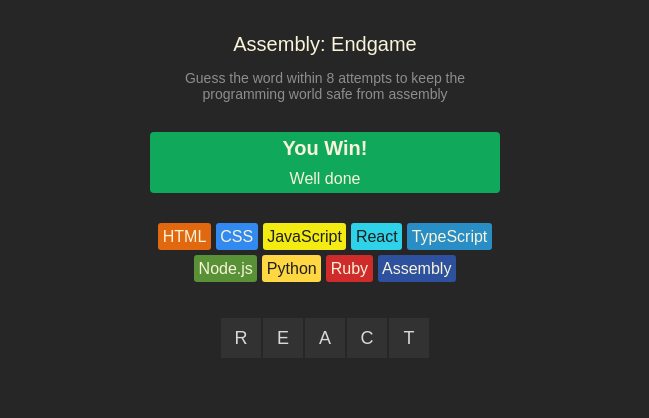
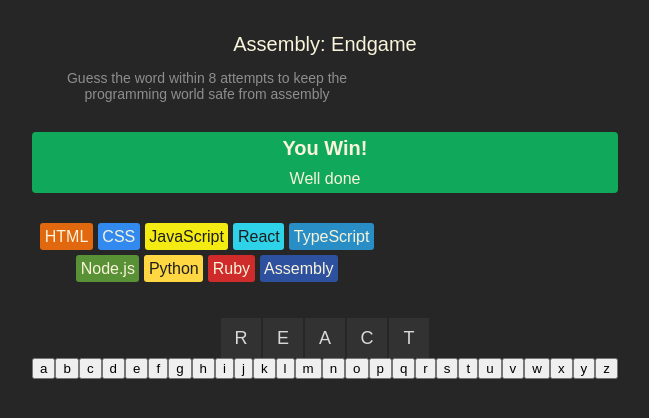
Before and after one commit to Amandecoe/React-Practice, a React (Vite) app in the folder assembly/: page / in a window 1280 px wide. Shown: the top 418 px of the page, without its empty margins (315-964 px from the left). Built offline with nearby package versions, Linux system fonts and the light colour scheme.

Commit message:
keyboard done

```diff
--- a/assembly/src/App.jsx
+++ b/assembly/src/App.jsx
@@ -3,6 +3,9 @@ import  {languages}  from "./language"
 export default function AssemblyEndgame(){
 
   const[currentword, setCurrentwWord] = useState("REACT")
+
+  const alphabet = "abcdefghijklmnopqrstuvwxyz"
+
   const languageElements = languages.map(lang=>{
     const styles = {
       backgroundColor: lang.backgroundColor,
@@ -17,6 +20,10 @@ export default function AssemblyEndgame(){
       </span>
     )
   })
+
+  const word = alphabet.split("").map( lett => (
+    <button>{lett}</button>
+  ))
 
   const letterElements = currentword.split("").map( (letter, index)=>
   (
@@ -42,6 +49,10 @@ export default function AssemblyEndgame(){
         <section className="word">
           {letterElements}
         </section>
+
+        <section className="keyboard">
+          {word}
+        </section>
     </main>
   )
 }
```
